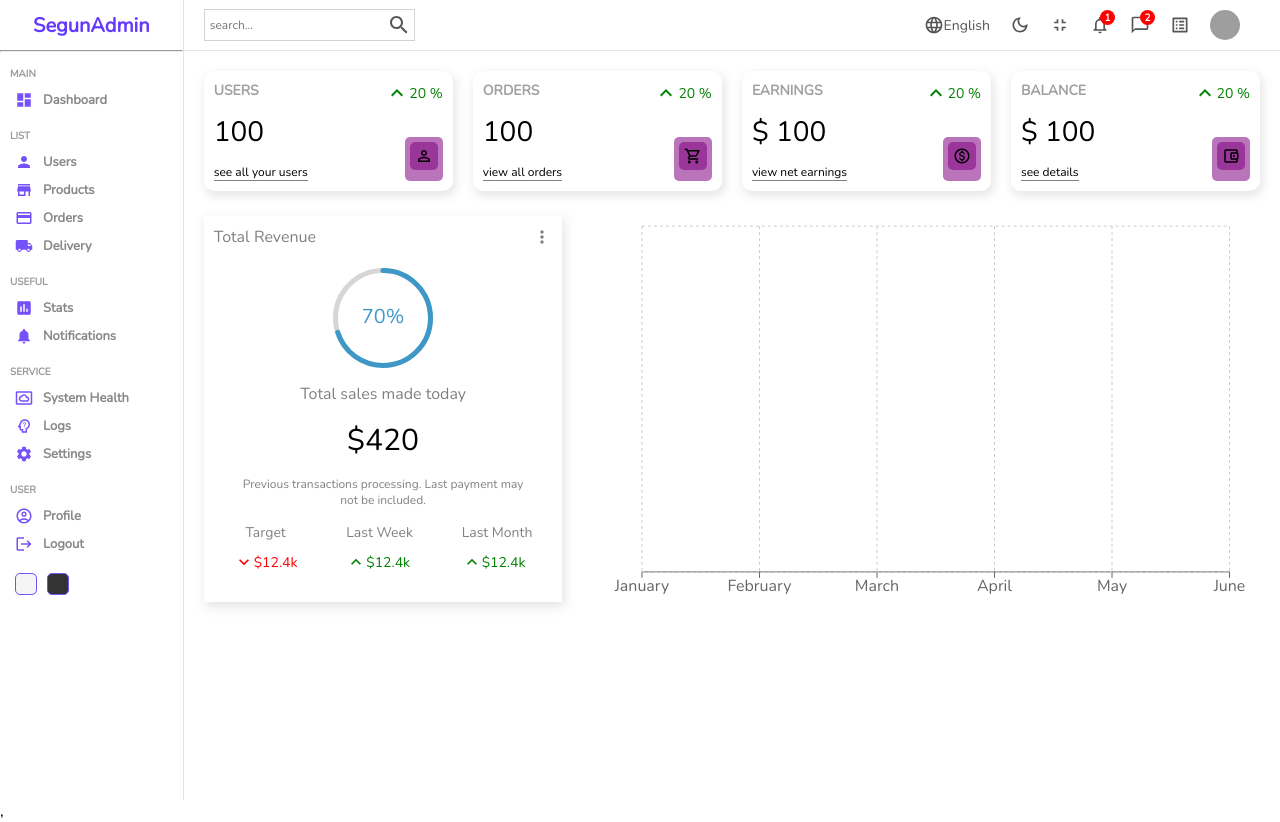
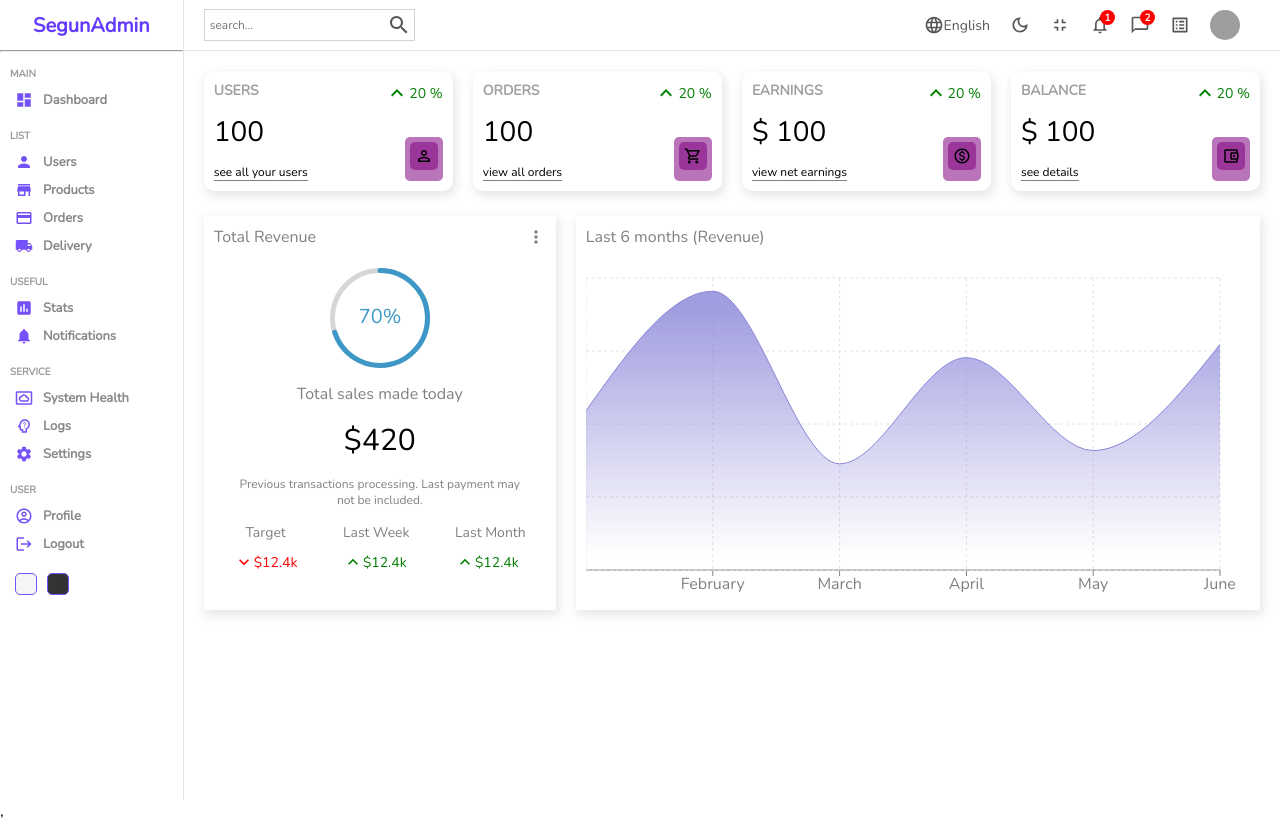
Before and after one commit to Danny4life/Admin-Dashboard, a React (Create React App) app in the folder dashboard/: page / in a window 1280 px wide. Built offline with nearby package versions, Linux system fonts and the light colour scheme; grey boxes are pictures that could not be loaded.

Commit message:
edited chart box

```diff
--- a/dashboard/src/components/chart/Chart.jsx
+++ b/dashboard/src/components/chart/Chart.jsx
@@ -1,5 +1,13 @@
 import "./chart.scss"
-import { AreaChart, Area, XAxis, YAxis, CartesianGrid, Tooltip, ResponsiveContainer } from 'recharts';
+import {
+    AreaChart,
+    Area,
+    XAxis,
+
+    CartesianGrid,
+    Tooltip,
+    ResponsiveContainer }
+    from 'recharts';
 
 
 const data = [
@@ -14,25 +22,21 @@
 const Chart = () => {
     return (
         <div className="chart">
-           <ResponsiveContainer width="100%" height="100%">
+            <div className="title">Last 6 months (Revenue)</div>
+           <ResponsiveContainer width="100%" aspect={2 / 1}>
            <AreaChart width={730} height={250} data={data}
             margin={{ top: 10, right: 30, left: 0, bottom: 0 }}>
             <defs>
-                <linearGradient id="colorUv" x1="0" y1="0" x2="0" y2="1">
+                <linearGradient id="total" x1="0" y1="0" x2="0" y2="1">
                 <stop offset="5%" stopColor="#8884d8" stopOpacity={0.8}/>
                 <stop offset="95%" stopColor="#8884d8" stopOpacity={0}/>
                 </linearGradient>
-                <linearGradient id="colorPv" x1="0" y1="0" x2="0" y2="1">
-                <stop offset="5%" stopColor="#82ca9d" stopOpacity={0.8}/>
-                <stop offset="95%" stopColor="#82ca9d" stopOpacity={0}/>
-                </linearGradient>
+
             </defs>
-            <XAxis dataKey="name" />
-            <YAxis />
-            <CartesianGrid strokeDasharray="3 3" />
+            <XAxis dataKey="name" stroke="gray" />
+            <CartesianGrid strokeDasharray="3 3" className="chartGrid" />
             <Tooltip />
-            <Area type="monotone" dataKey="uv" stroke="#8884d8" fillOpacity={1} fill="url(#colorUv)" />
-            <Area type="monotone" dataKey="pv" stroke="#82ca9d" fillOpacity={1} fill="url(#colorPv)" />
+            <Area type="monotone" dataKey="Total" stroke="#8884d8" fillOpacity={1} fill="url(#total)" />
             </AreaChart>
       </ResponsiveContainer>
         </div>
--- a/dashboard/src/components/chart/chart.scss
+++ b/dashboard/src/components/chart/chart.scss
@@ -1,3 +1,15 @@
 .chart {
     flex: 4;
+    -webkit-box-shadow: 2px 4px 10px 1px rgba(0, 0, 0, 0.47);
+    box-shadow: 2px 4px 10px 1px rgba(201, 201, 201, 0.47);
+    padding: 10px;
+    color: gray;
+
+    .title {
+        margin-bottom: 20px;
+    }
+
+    .chartGrid {
+        stroke: rgb(228, 225, 225);
+    }
 }
```
